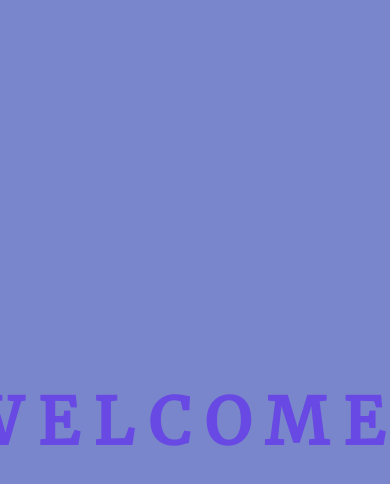
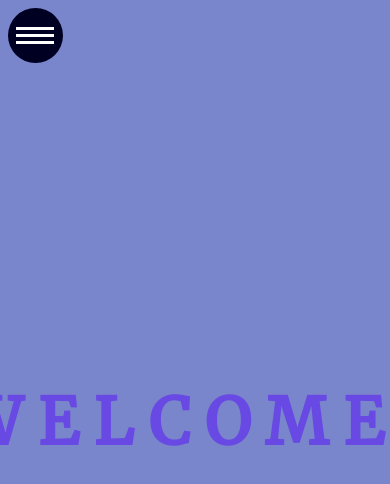
Before and after one commit to dgillen27/animation_collection, a React (Create React App) app: page / in a window 390 px wide. Shown: the top 484 px of the page. Built offline with nearby package versions, Linux system fonts and the light colour scheme.

Commit message:
setup Hamburger menu start and toggle method

```diff
--- a/src/App.css
+++ b/src/App.css
@@ -14,7 +14,7 @@
   transform: translate(-50%, -50%)
 }
 
-h1 {
+.text-wrapper h1 {
   position: relative;
   color: #6849e3;
   font-size: 4rem;
@@ -23,7 +23,7 @@ h1 {
   display: inline-block;
 }
 
-h1:before {
+.text-wrapper h1:before {
   content: '';
   position: absolute;
   top: -2px;
@@ -34,7 +34,7 @@ h1:before {
   border: 2px solid transparent;
 }
 
-h1:after {
+.text-wrapper h1:after {
   content: '';
   position: absolute;
   top: 0;
@@ -45,15 +45,15 @@ h1:after {
   border: 2px solid transparent;
 }
 
-h1:hover:after {
+.text-wrapper h1:hover:after {
   animation: bottom-animation 50s linear
 }
 
-h1:hover:before {
+.text-wrapper h1:hover:before {
   animation: border-animation 50s linear;
 }
 
-h1:hover {
+.text-wrapper h1:hover {
   letter-spacing: 2px;
   color: white;
   /* border-top: 2px solid #6849e3; */
@@ -108,3 +108,30 @@ h1:hover {
     /* border-bottom-color: #6849e3; */
   }
 }
+
+.hamburger-menu {
+  position: fixed;
+  top: 2vw;
+  left: 2vw;
+  display: flex;
+  flex-direction: column;
+  align-items: center;
+  justify-content: center;
+  width: 55px;
+  height: 55px;
+  background: #002;
+  transition: 300ms;
+  border-radius: 50%;
+}
+
+.hamburger-menu:hover {
+  cursor: pointer;
+  background: #6849e3;
+}
+
+.burger {
+  width: 38px;
+  height: 3px;
+  background: white;
+  margin: 2px 0;
+}
--- a/src/App.js
+++ b/src/App.js
@@ -1,14 +1,39 @@
-import React from 'react';
-import logo from './logo.svg';
+import React, { Component } from 'react';
 import './App.css';
-import Title from './components/Title'
+import Title from './components/Title';
+import HamburgerMenu from './components/HamburgerMenu'
 
-function App() {
-  return (
-    <div className="App">
-      <Title />
-    </div>
-  );
+class App extends Component {
+  constructor() {
+    super();
+
+    this.state = {
+      menuToggle: false
+    }
+
+    this.toggleMenu = this.toggleMenu.bind(this);
+
+  }
+
+  toggleMenu(ev) {
+    ev.preventDefault();
+    const { menuToggle } = this.state
+    this.setState({
+      menuToggle: menuToggle? false : true
+    })
+  }
+
+  render() {
+    const { menuToggle } = this.state
+    return (
+      <div className="App">
+        <Title />
+        <HamburgerMenu
+          onClick={this.toggleMenu}
+          menuToggle={menuToggle}/>
+      </div>
+    );
+  }
 }
 
 export default App;
--- /dev/null
+++ b/src/components/HamburgerMenu.jsx
@@ -0,0 +1,13 @@
+import React from 'react';
+
+function HamburgerMenu(props) {
+  return (
+    <div className="hamburger-menu" onClick={props.onClick}>
+      <div className="burger"></div>
+      <div className="burger"></div>
+      <div className="burger"></div>
+    </div>
+  )
+}
+
+export default HamburgerMenu;
--- a/src/components/Title.jsx
+++ b/src/components/Title.jsx
@@ -3,7 +3,7 @@ import React from 'react';
 function Title() {
   return (
     <div className="title">
-      <div class="text-wrapper">
+      <div className="text-wrapper">
         <h1>
           WELCOME!
         </h1>
```
